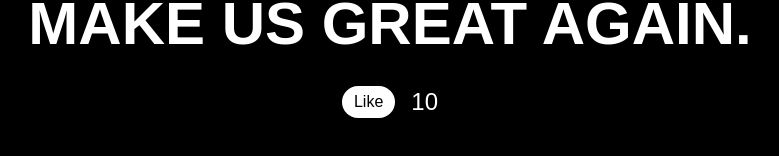
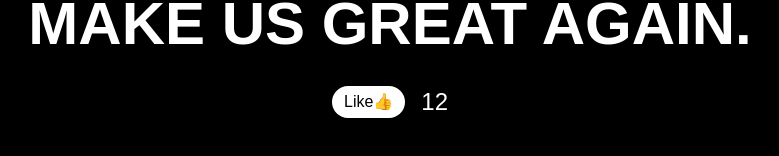
Before and after one commit to Bobbyztz/thepivot_us, a Next.js app: page / in a window 1280 px wide. Shown: the part 344-500 px from the top of the page, without its empty margins (250-1029 px from the left). Built offline with nearby package versions, Linux system fonts and the light colour scheme.

Commit message:
correct?

```diff
--- a/app/page.tsx
+++ b/app/page.tsx
@@ -51,7 +51,7 @@ export default function Home() {
           disabled={isLoading}
           className="bg-white text-black px-3 py-1 rounded-full hover:bg-gray-200 transition-colors disabled:opacity-50"
         >
-          Like
+          Like👍
         </button>
         <span className="text-white text-2xl">{likes}</span>
       </div>
--- a/public/data/likes.json
+++ b/public/data/likes.json
@@ -1 +1 @@
-{"likes":10}
+{"likes":12}
```
